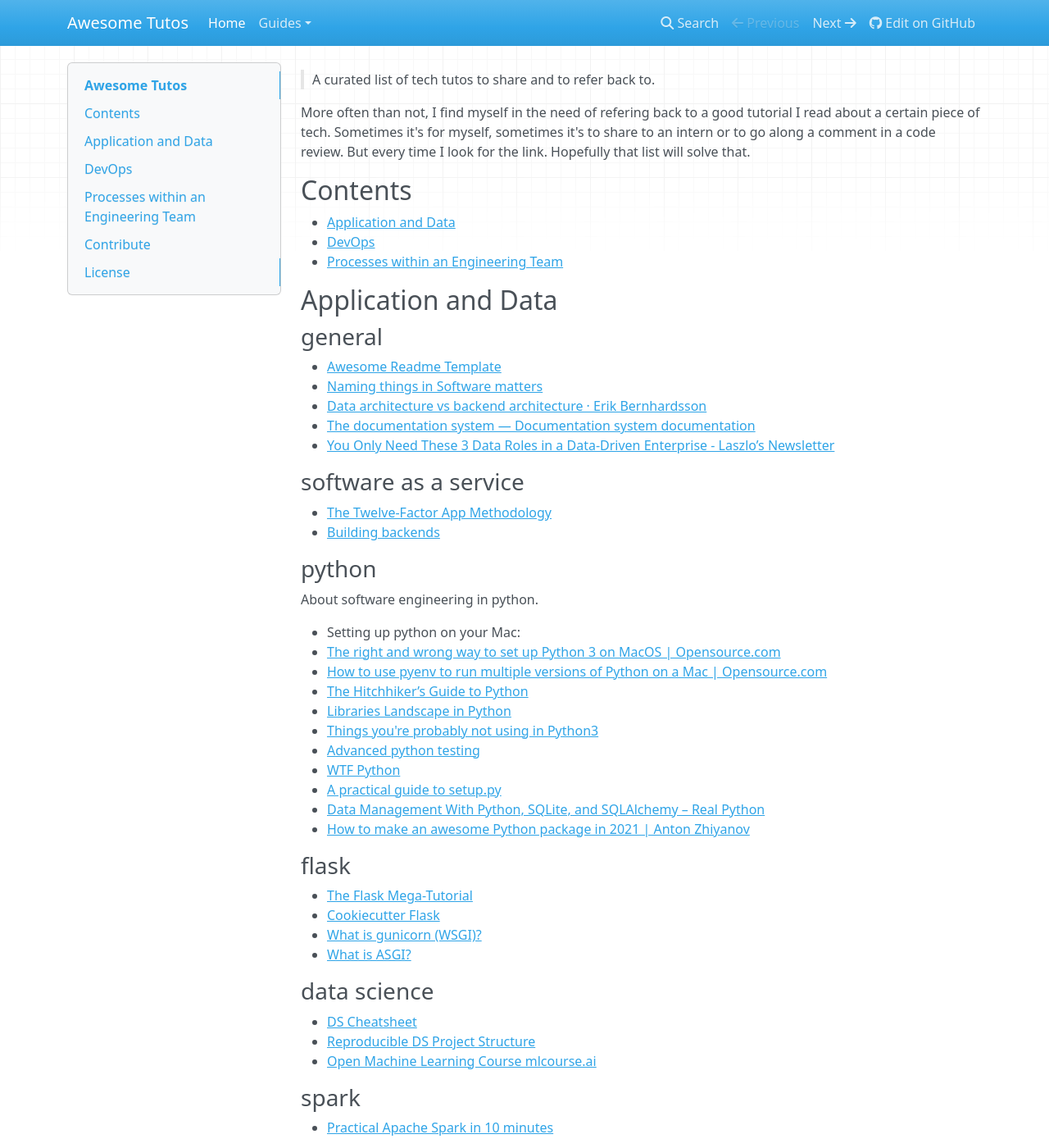
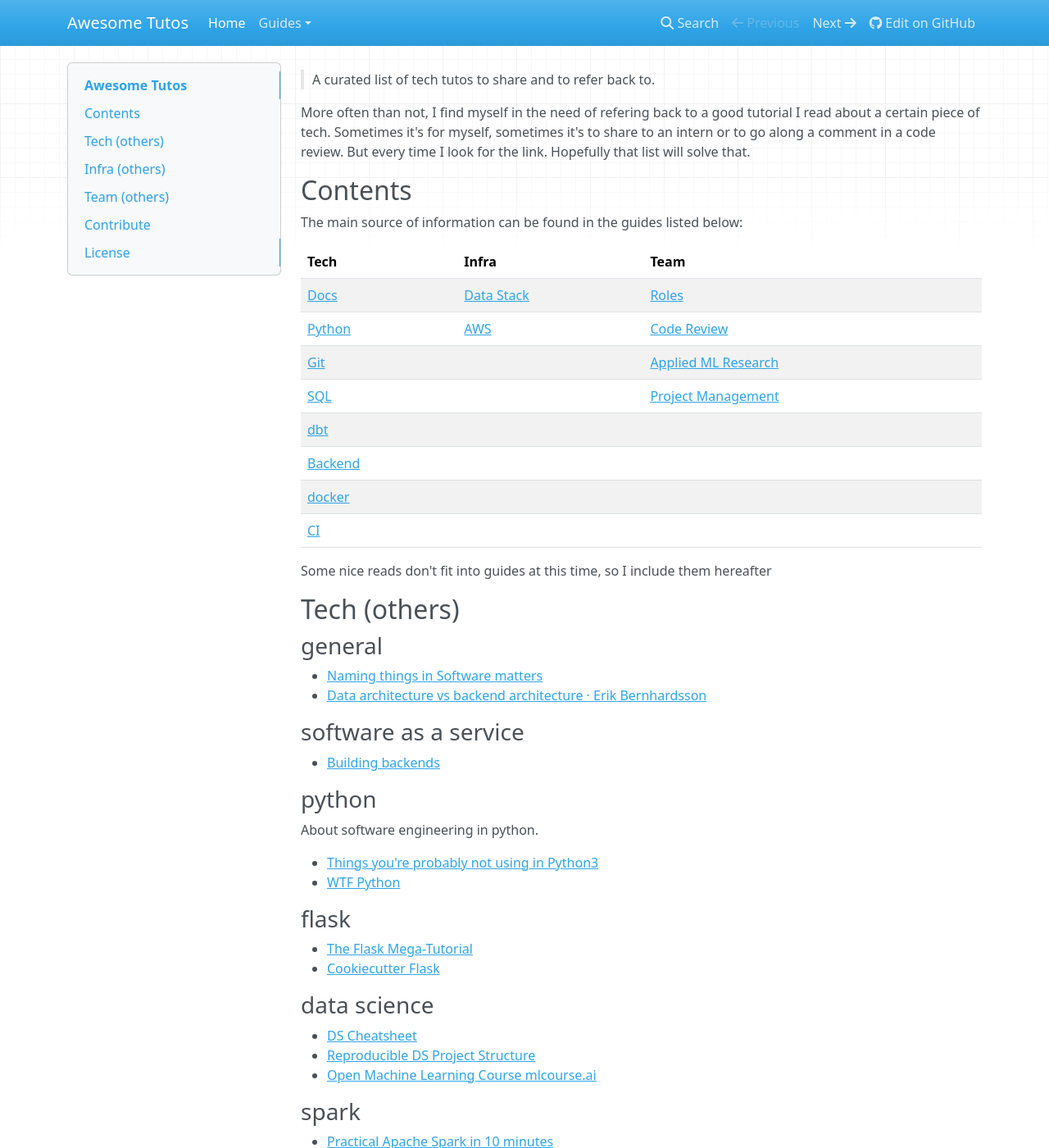
Before and after one commit to louisguitton/awesome-tutos, an MkDocs documentation site: the page built from docs/index.md, in a window 1280 px wide and 1400 px high, scrolled down 521 px. Shown: the whole window at 82% size. Built offline with MkDocs 1.6.1, drawn with Linux system fonts in a browser that asks for light colours; nearby versions of some CDN libraries; some of the changed text lies outside the part shown.

Commit message:
Cleanup readme

```diff
--- a/docs/index.md
+++ b/docs/index.md
@@ -8,47 +8,43 @@ More often than not, I find myself in the need of refering back to a good tutori
 
 ## Contents
 
-- [Application and Data](#application-and-data)
-- [DevOps](#devops)
-- [Processes within an Engineering Team](#processes-within-an-engineering-team)
+The main source of information can be found in the guides listed below:
 
-## Application and Data
+| Tech                                                           | Infra                                                                   | Team                                                                                     |
+| -------------------------------------------------------------- | ----------------------------------------------------------------------- | ---------------------------------------------------------------------------------------- |
+| [Docs](http://awesome-tutos.guitton.co/guides/tech/docs)       | [Data Stack](https://awesome-tutos.guitton.co/guides/infra/data-stack/) | [Roles](https://awesome-tutos.guitton.co/guides/team/data-team-roles/)                   |
+| [Python](http://awesome-tutos.guitton.co/guides/tech/python)   | [AWS](https://awesome-tutos.guitton.co/guides/infra/aws/)               | [Code Review](https://awesome-tutos.guitton.co/guides/team/code-review/)                 |
+| [Git](http://awesome-tutos.guitton.co/guides/tech/git)         |                                                                         | [Applied ML Research](https://awesome-tutos.guitton.co/guides/team/applied-ml-research/) |
+| [SQL](http://awesome-tutos.guitton.co/guides/tech/sql)         |                                                                         | [Project Management](https://awesome-tutos.guitton.co/guides/team/project-management/)   |
+| [dbt](http://awesome-tutos.guitton.co/guides/tech/dbt)         |                                                                         |                                                                                          |
+| [Backend](http://awesome-tutos.guitton.co/guides/tech/backend) |                                                                         |                                                                                          |
+| [docker](http://awesome-tutos.guitton.co/guides/tech/docker)   |                                                                         |                                                                                          |
+| [CI](http://awesome-tutos.guitton.co/guides/tech/ci)           |                                                                         |                                                                                          |
+
+Some nice reads don't fit into guides at this time, so I include them hereafter
+
+## Tech (others)
 
 ### general
 
-- [Awesome Readme Template](https://github.com/dbader/readme-template/blob/master/README.md)
 - [Naming things in Software matters](https://hackernoon.com/software-complexity-naming-6e02e7e6c8cb)
 - [Data architecture vs backend architecture · Erik Bernhardsson](https://erikbern.com/2019/01/10/data-architecture-vs-backend-architecture.html)
-- [The documentation system — Documentation system documentation](https://documentation.divio.com/)
-- [You Only Need These 3 Data Roles in a Data-Driven Enterprise - Laszlo’s Newsletter](https://laszlo.substack.com/p/you-only-need-these-3-data-roles)
 
 ### software as a service
 
-- [The Twelve-Factor App Methodology](https://12factor.net)
 - [Building backends](https://github.com/fpereiro/backendlore)
 
 ### python
 
 About software engineering in python.
 
-- Setting up python on your Mac:
-  - [The right and wrong way to set up Python 3 on MacOS | Opensource.com](https://opensource.com/article/19/5/python-3-default-mac)
-  - [How to use pyenv to run multiple versions of Python on a Mac | Opensource.com](https://opensource.com/article/20/4/pyenv)
-- [The Hitchhiker’s Guide to Python](https://docs.python-guide.org/)
-- [Libraries Landscape in Python](https://community.ibm.com/community/user/datascience/blogs/paco-nathan/2019/03/12/a-landscape-diagram-for-python-data)
 - [Things you're probably not using in Python3](https://datawhatnow.com/things-you-are-probably-not-using-in-python-3-but-should/)
-- [Advanced python testing](https://joshpeak.net/posts/2019-06-18-Advanced-python-testing.html)
 - [WTF Python](https://github.com/satwikkansal/wtfpython)
-- [A practical guide to setup.py](https://godatadriven.com/blog/a-practical-guide-to-using-setup-py/)
-- [Data Management With Python, SQLite, and SQLAlchemy – Real Python](https://realpython.com/python-sqlite-sqlalchemy/)
-- [How to make an awesome Python package in 2021 | Anton Zhiyanov](https://antonz.org/python-packaging/)
 
 ### flask
 
 - [The Flask Mega-Tutorial](https://blog.miguelgrinberg.com/post/the-flask-mega-tutorial-part-i-hello-world)
 - [Cookiecutter Flask](https://github.com/cookiecutter-flask/cookiecutter-flask)
-- [What is gunicorn (WSGI)?](https://vsupalov.com/what-is-gunicorn/)
-- [What is ASGI?](https://asgi.readthedocs.io/en/latest/introduction.html)
 
 ### data science
 
@@ -63,37 +59,18 @@ About software engineering in python.
 ### data engineering
 
 - Triptych by the creator of Airflow
+
   - [What is a Data Engineer, 2017](https://medium.freecodecamp.org/the-rise-of-the-data-engineer-91be18f1e603)
   - [What are the limitations of Data Engineering, 2017](https://medium.com/@maximebeauchemin/the-downfall-of-the-data-engineer-5bfb701e5d6b)
   - [How can we solve some of these limitations, 2018](https://medium.com/@maximebeauchemin/functional-data-engineering-a-modern-paradigm-for-batch-data-processing-2327ec32c42a)
 
-## DevOps
-
-### git
-
-- [Atlassian Git workflows](https://www.atlassian.com/git/tutorials/comparing-workflows)
-- [Git the simple guide](https://rogerdudler.github.io/git-guide/) and its [cheatsheet](https://rogerdudler.github.io/git-guide/files/git_cheat_sheet.pdf)
-- [Version control for jupyter notebooks](https://towardsdatascience.com/version-control-for-jupyter-notebook-3e6cef13392d)
-- [Commit messages guide](https://github.com/RomuloOliveira/commit-messages-guide)
-- [Mastering Markdown](https://guides.github.com/features/mastering-markdown/)
-- [Advanced Git: keeping a clean commit history](https://about.gitlab.com/2018/06/07/keeping-git-commit-history-clean/)
-- [Interactive Git exercises, from hello world to advanced in 1 hour](https://gitexercises.fracz.com/)
-- [Visualisation of git commands: Explain Git with D3](https://onlywei.github.io/explain-git-with-d3/)
-
-### docker
-
-- [Demystifying docker](https://www.youtube.com/watch?v=pGYAg7TMmp0&index=1&list=PLoYCgNOIyGAAzevEST2qm2Xbe3aeLFvLc)
+## Infra (others)
 
 ### regex
 
 - [Interactive tutorial](https://regexone.com/)
 
-## Processes within an Engineering Team
-
-### code reviews
-
-- [Code Review Skills for Pythonistas](https://www.youtube.com/watch?v=6L3ZVLtSeo8)
-- [Mawslow's pyramid of code review](http://www.dein.fr/2015-02-18-maslows-pyramid-of-code-review.html)
+## Team (others)
 
 ### pair programming
 
@@ -101,8 +78,6 @@ About software engineering in python.
 
 ### others
 
-- [Journaling for better knowledge sharing](https://x-team.com/remote-team-guide/communication/)
-- [How X-Team Uses Slack Journals to Stay Productive](https://x-team.com/blog/why-its-important-to-keep-a-slack-journal/)
 - [Requests for Comments at Uber](https://blog.pragmaticengineer.com/scaling-engineering-teams-via-writing-things-down-rfcs/)
 - [Adapting the pomodoro technique to engineering](https://www.softwaremeadows.com/posts/the_50-10_time_box_revising_pomodoro_for_software_development/)
 - [Reflecting on personal development with Brag Documents](https://jvns.ca/blog/brag-documents/)
--- a/mkdocs.yml
+++ b/mkdocs.yml
@@ -7,19 +7,19 @@ nav:
     - Home: index.md
     - Guides:
         - Tech Guides:
-            - Readme & Simple Documentation: guides/tech/readme.md
+            - Docs: guides/tech/readme.md
             - Python: guides/tech/python.md
-            - Backend Engineering: guides/tech/backend.md
-            - AWS: guides/tech/aws.md
+            - Git: guides/tech/git.md
             - SQL: guides/tech/sql.md
-            - Git: guides/tech/git.md
             - dbt: guides/tech/dbt.md
+            - Backend: guides/tech/backend.md
             - docker: guides/tech/docker.md
             - CI: guides/tech/ci.md
         - Infrastructure:
-            - Data Stack Canva: guides/infra/data-stack-canva.md
+            - Data Stack: guides/infra/data-stack.md
+            - AWS: guides/tech/aws.md
         - Data Team:
-            - Data Team Roles: guides/team/data-team-roles.md
+            - Roles: guides/team/data-team-roles.md
             - Code Review: guides/team/code-review.md
             - Applied ML Research: guidse/team/applied-ml-research.md
             - Project Management: guides/team/project-management.md
```
Also changed, not shown: docs/guides/infra/data-stack.md (renamed from docs/guides/infra/data-stack-canva.md, +4 -0 lines), docs/guides/team/applied-ml-research.md (+3 -0 lines), readme.md (+18 -43 lines), docs/guides/infra/aws.md (renamed from docs/guides/tech/aws.md).
